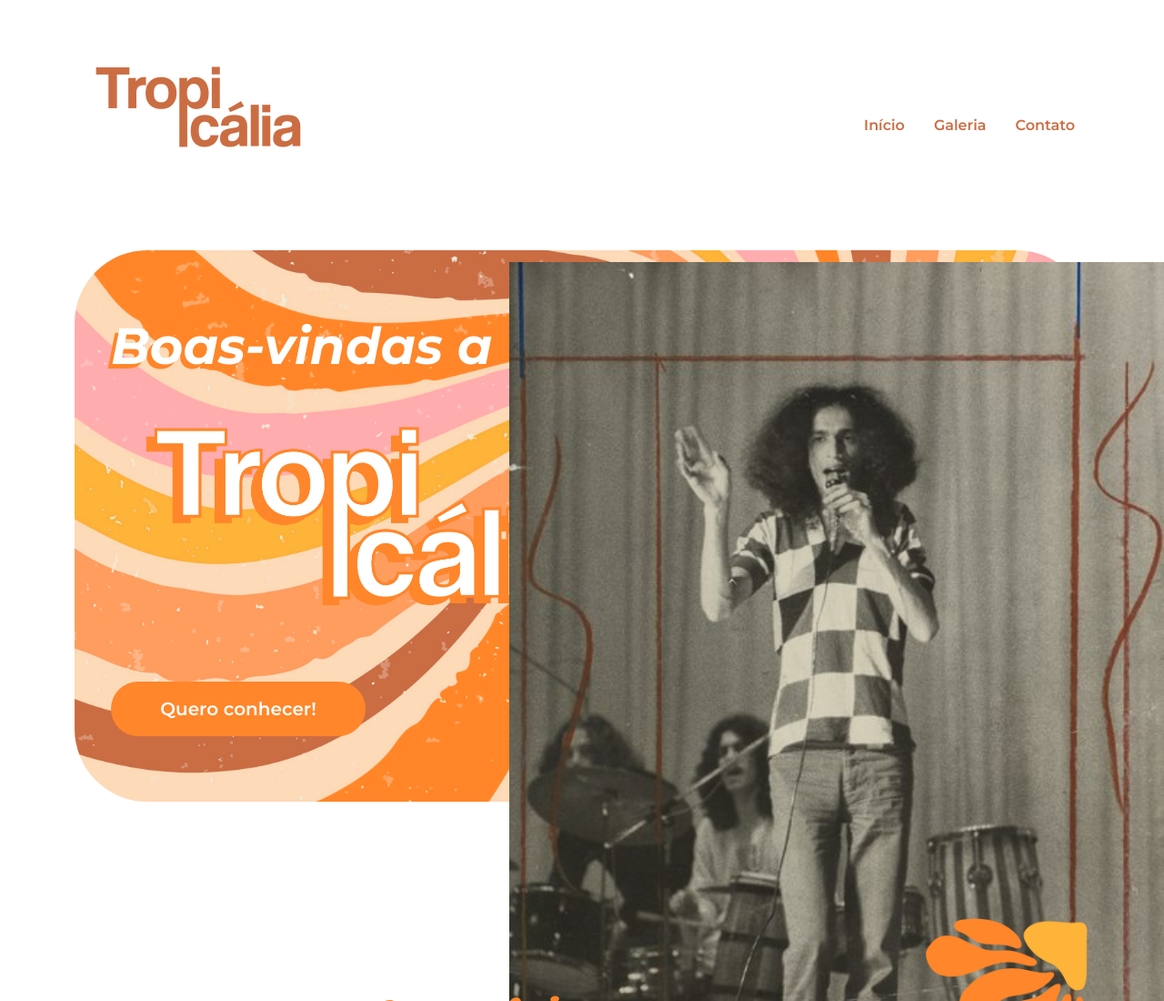
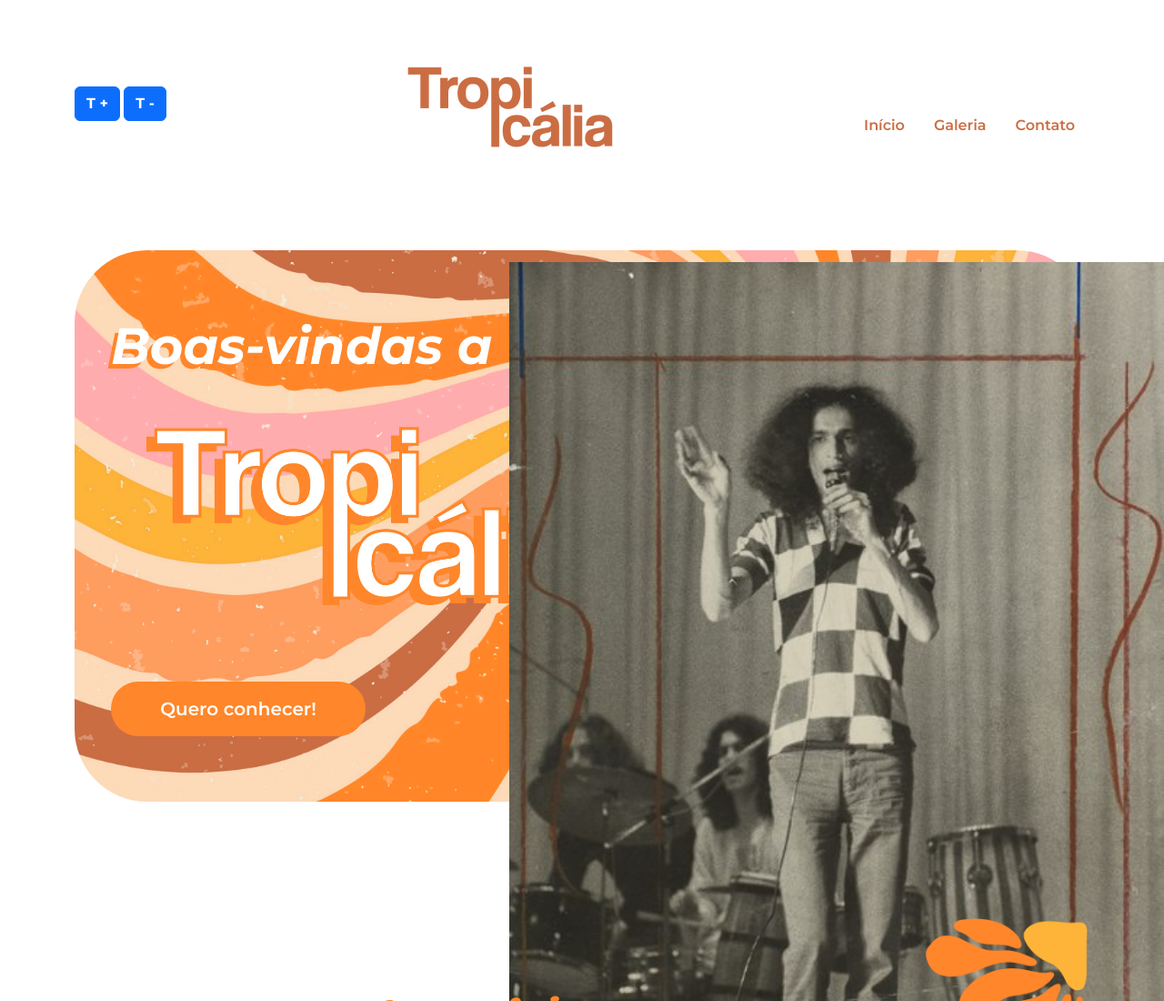
Before and after one commit to JoanirRibeiro/ProjetoTurmaTE20251aJornada, a plain HTML site: page index.html in a window 1280 px wide. Shown: the top 1100 px of the page at 91% size. Drawn offline with nearby package versions, Linux system fonts and the light colour scheme; a script that the page names is missing.

Commit message:
inclusão de botões de acessibilidade no arquivo html

```diff
--- a/index.html
+++ b/index.html
@@ -15,6 +15,10 @@
     <header class=" p-5">
 
         <nav class="container d-flex justify-content-between align-items-center">
+            <div id="acessibilidade" class="menu-acessibilidade">
+                <button id="aumentar-fonte" class="btn btn-primary fw-bold"> T +</button>
+                <button id="diminuir-fonte" class="btn btn-primary fw-bold"> T -</button>
+            </div>
             <img src="img/logo.png" alt="Logotipo da Tropicália" class="nav-img " loading="lazy">
             <ul class="nav mt-5">
                 <li class="nav-item"><a class="nav-link" href="#inicio">Início</a></li>
```
